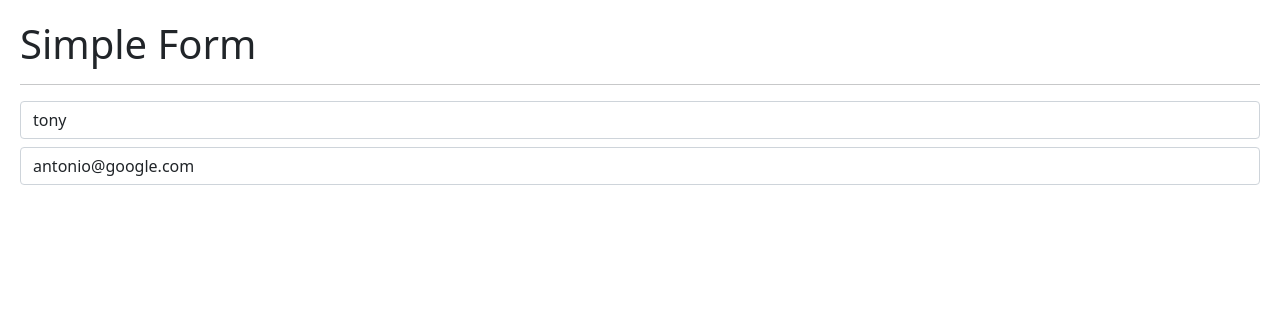
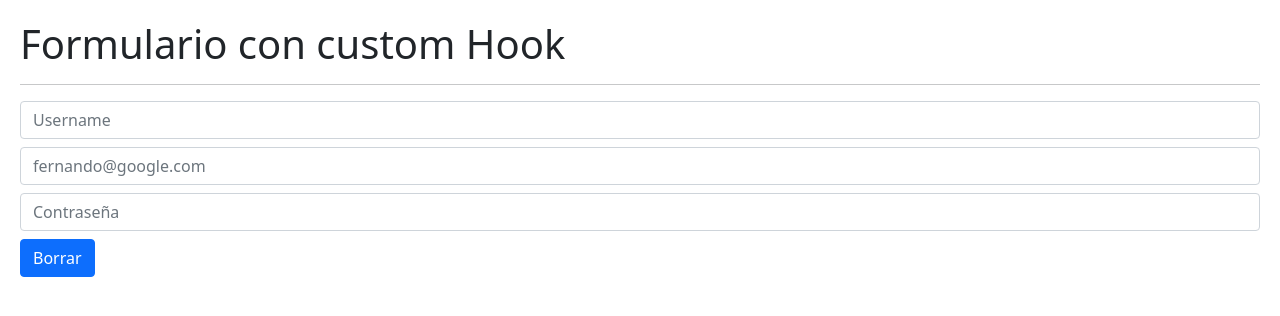
Before and after one commit to AntonioER9/hooks-app, a React (Create React App) app: page / in a window 1280 px wide. Shown: the top 316 px of the page. Built offline with nearby package versions, Linux system fonts and the light colour scheme.

Commit message:
add useForm

```diff
--- /dev/null
+++ b/src/02-useEffect/FormWithCustomHook.tsx
@@ -0,0 +1,51 @@
+import { useForm } from '../hooks/useForm';
+
+
+export const FormWithCustomHook = () => {
+
+    const { onInputChange, onResetForm, username, email, password } = useForm({
+        username: '',
+        email: '',
+        password: ''
+    });
+
+    // const { username, email, password } = formState;
+
+
+    return (
+        <>
+            <h1>Formulario con custom Hook</h1>
+            <hr />
+
+            <input
+                type="text"
+                className="form-control"
+                placeholder="Username"
+                name="username"
+                value={ username }
+                onChange={ onInputChange }
+            />
+
+            <input
+                type="email"
+                className="form-control mt-2"
+                placeholder="fernando@google.com"
+                name="email"
+                value={ email }
+                onChange={ onInputChange }
+            />
+
+            <input
+                type="password"
+                className="form-control mt-2"
+                placeholder="Contraseña"
+                name="password"
+                value={ password }
+                onChange={ onInputChange }
+            />
+
+            <button onClick={ onResetForm } className="btn btn-primary mt-2">Borrar</button>
+
+        </>
+    )
+}
--- /dev/null
+++ b/src/02-useEffect/Message.tsx
@@ -0,0 +1,27 @@
+import { useEffect, useState } from 'react'
+
+export const Message = () => {
+
+  const [coords, setCoords] = useState({ x: 0, y: 0});
+  useEffect(() => {
+
+    const onMouseMove = ({x, y}: MouseEvent) => {
+      // const coords = {x,y};
+      setCoords({ x, y })
+    }
+
+    window.addEventListener('mousemove', onMouseMove);
+
+    return () => {
+      window.removeEventListener('mousemove', onMouseMove);
+    }
+  }, []);
+
+
+  return (
+    <>
+      <h3>User already exists</h3>
+      { JSON.stringify( coords ) }
+    </>
+  )
+}
--- a/src/02-useEffect/SimpleForm.tsx
+++ b/src/02-useEffect/SimpleForm.tsx
@@ -1,4 +1,5 @@
 import { ChangeEvent, useEffect, useState } from 'react';
+import { Message } from './Message';
 // import { Message } from './Message';
 
 
@@ -57,9 +58,9 @@
         onChange={onInputChange}
       />
 
-      {/* {
-        (username === 'strider2') && <Message />
-      } */}
+      {
+        (username === 'tony') && <Message />
+      }
 
     </>
   )
--- /dev/null
+++ b/src/hooks/useForm.ts
@@ -0,0 +1,25 @@
+import { ChangeEvent, useState } from 'react';
+
+export const useForm = <T>(initialForm: T) => {
+
+    const [ formState, setFormState ] = useState( initialForm );
+
+    const onInputChange = (event: ChangeEvent<HTMLInputElement>) => {
+        const { name, value } = event.target;
+        setFormState({
+            ...formState,
+            [ name ]: value
+        });
+    }
+
+    const onResetForm = () => {
+        setFormState( initialForm );
+    }
+
+    return {
+        ...formState,
+        formState,
+        onInputChange,
+        onResetForm,
+    }
+}
--- a/src/index.tsx
+++ b/src/index.tsx
@@ -2,7 +2,8 @@
 import ReactDOM from 'react-dom/client';
 import './index.css';
 import reportWebVitals from './reportWebVitals';
-import { SimpleForm } from './02-useEffect/SimpleForm';
+import { FormWithCustomHook } from './02-useEffect/FormWithCustomHook';
+// import { SimpleForm } from './02-useEffect/SimpleForm';
 // import { CounterWithCustomHook } from './01-useState/CounterWithCustomHook';
 // import { CounterApp } from './01-useState/CounterApp';
 // import { HooksApp } from './HooksApp';
@@ -15,7 +16,8 @@
     {/* <HooksApp /> */}
     {/* <CounterApp /> */}
     {/* <CounterWithCustomHook/> */}
-    <SimpleForm/>
+    {/* <SimpleForm/> */}
+    <FormWithCustomHook/>
   </React.StrictMode>
 );
 
```
